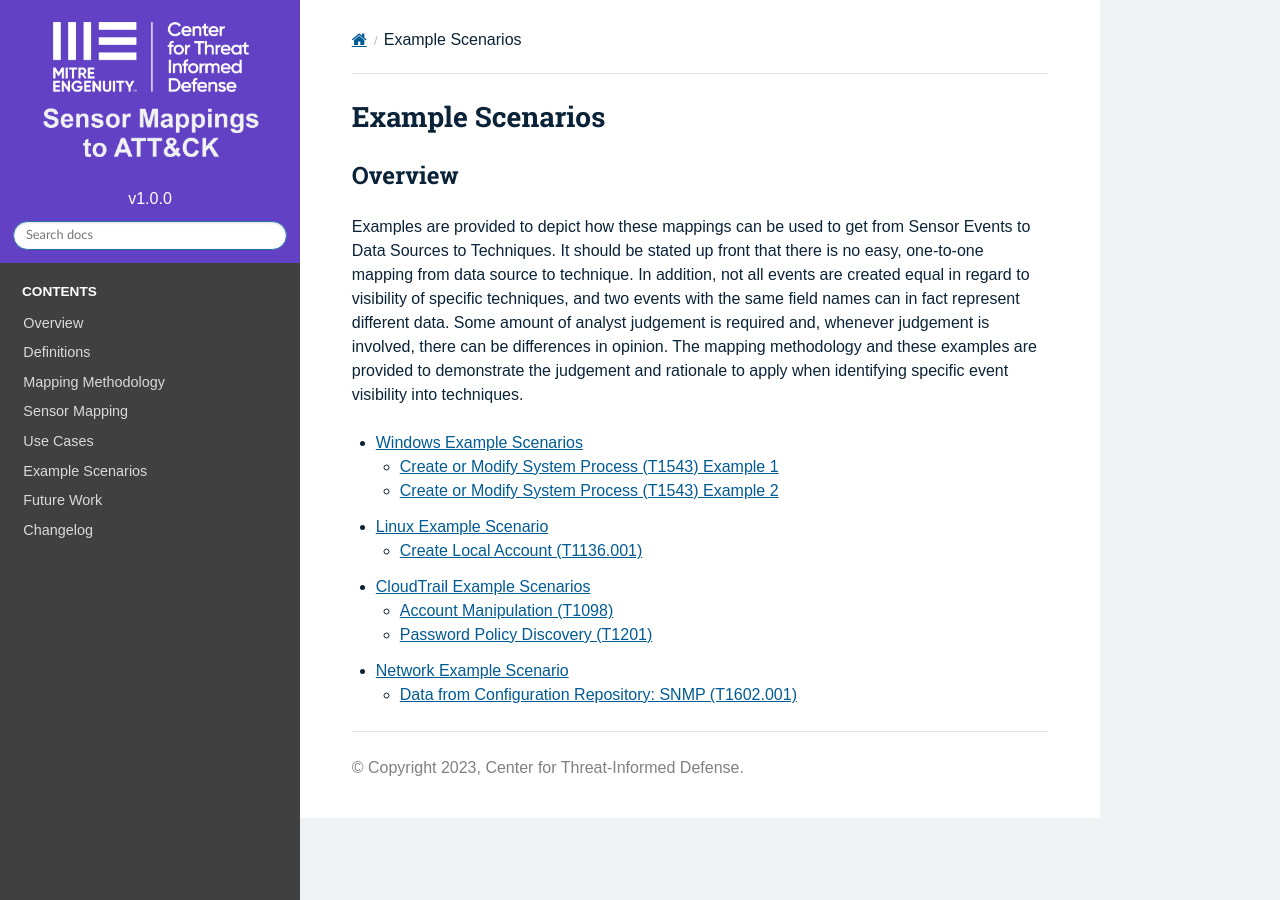
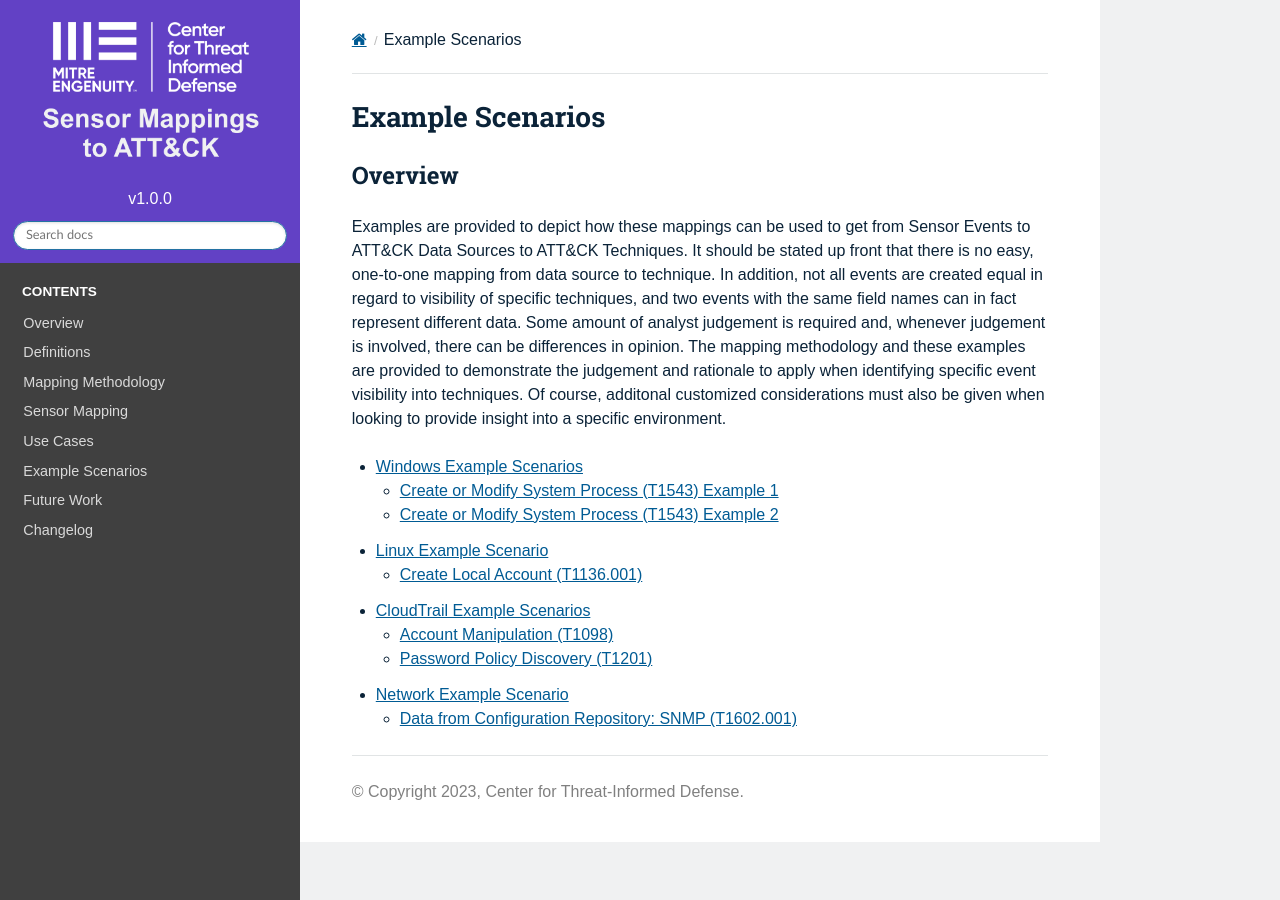
Before and after one commit to center-for-threat-informed-defense/sensor-mappings-to-attack, a Sphinx documentation site: the page built from docs/example_technique_mappings/index.rst, in a window 1280 px wide. Built offline with Sphinx 7.4.7 and the Read the Docs theme 2.0.0, drawn with Linux system fonts in a browser that asks for light colours; pages that are not in the unit, such as notebooks, are missing from menus.

Commit message:
Updated example scenario link names

```diff
--- a/docs/changelog.rst
+++ b/docs/changelog.rst
@@ -7,4 +7,4 @@
 1.0.0 -- December 14, 2023
 
     The initial release of Sensor Mappings to ATT&CK includes the model, methodology,
-    definitions, and worked examples.
+    mappings, and worked examples.
--- a/docs/example_technique_mappings/Linux.rst
+++ b/docs/example_technique_mappings/Linux.rst
@@ -22,7 +22,7 @@
    Further context is needed, though to see if these events can be directly associated with
    the technique.
 
-   Auditd event information: `Linux man page <https://www.man7.org/linux/man-pages/man8/auditd.8.html>`_
+   Auditd event information: `Linux man page - auditd(8) <https://www.man7.org/linux/man-pages/man8/auditd.8.html>`_
 
    Use /var/log/audit/audit.log to search on event names.
 
--- a/docs/example_technique_mappings/index.rst
+++ b/docs/example_technique_mappings/index.rst
@@ -7,12 +7,13 @@
 Overview
 --------
 
-Examples are provided to depict how these mappings can be used to get from Sensor Events to Data Sources to Techniques.
-It should be stated up front that there is no easy, one-to-one mapping from data source to technique. In addition,
-not all events are created equal in regard to visibility of specific techniques, and two events with the same field
-names can in fact represent different data. Some amount of analyst judgement is required and, whenever judgement is
-involved, there can be differences in opinion. The mapping methodology and these examples are provided to demonstrate
-the judgement and rationale to apply when identifying specific event visibility into techniques.
+Examples are provided to depict how these mappings can be used to get from Sensor Events to ATT&CK Data Sources to
+ATT&CK Techniques. It should be stated up front that there is no easy, one-to-one mapping from data source to technique.
+In addition, not all events are created equal in regard to visibility of specific techniques, and two events with the
+same field names can in fact represent different data. Some amount of analyst judgement is required and, whenever
+judgement is involved, there can be differences in opinion. The mapping methodology and these examples are provided to
+demonstrate the judgement and rationale to apply when identifying specific event visibility into techniques. Of course,
+additonal customized considerations must also be given when looking to provide insight into a specific environment.
 
 .. toctree::
 
```
Also changed, not shown: docs/example_technique_mappings/CloudTrail.rst (+7 -7 lines), docs/example_technique_mappings/Network.rst (+5 -5 lines), docs/example_technique_mappings/Windows.rst (+6 -6 lines).
